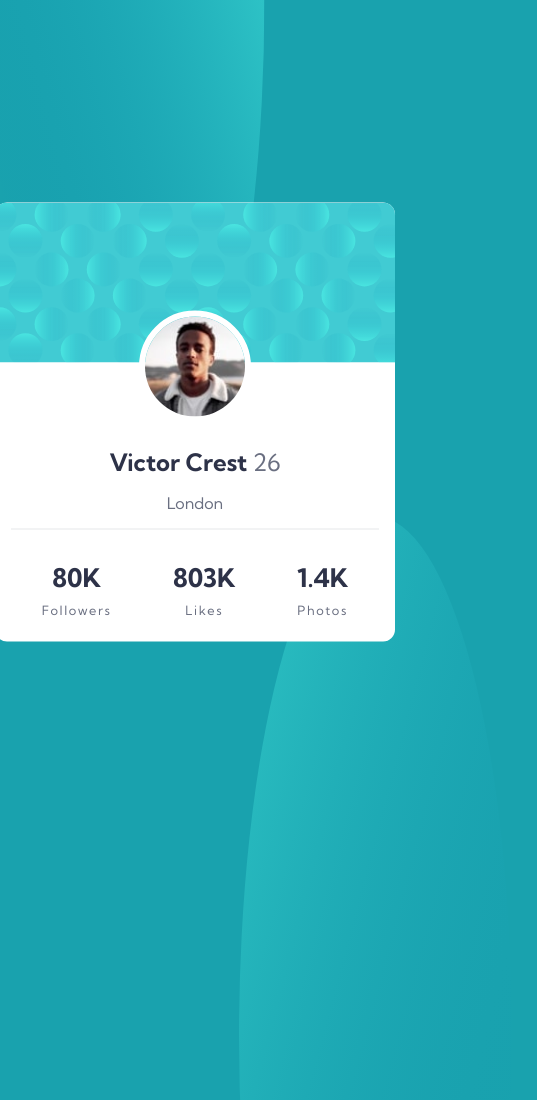
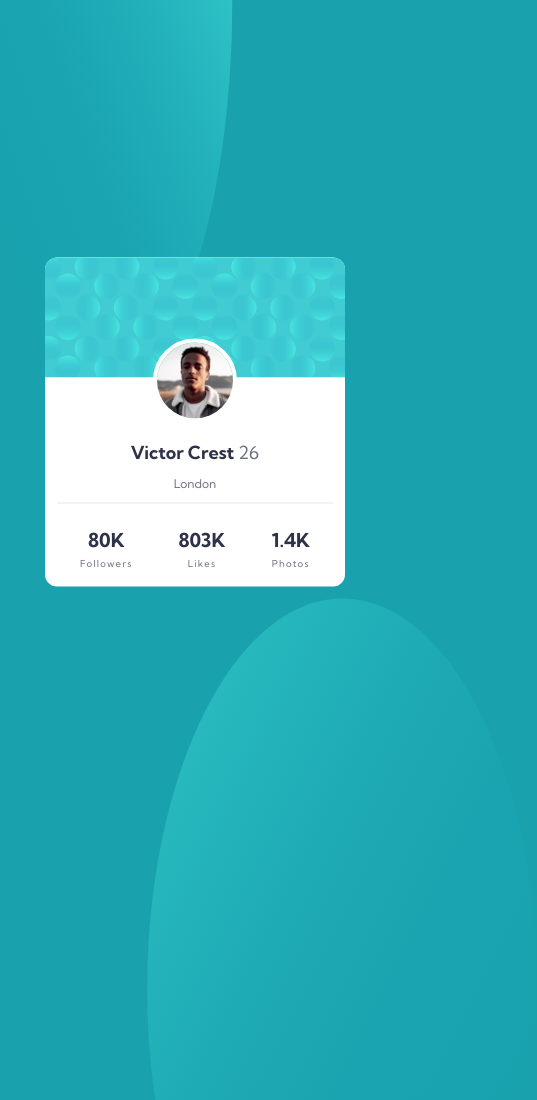
Before and after one commit to hassanahmadp/profile-card-component-main, a plain HTML site: page index.html in a window 390 px wide. Shown: the top 1100 px of the page, 537 px wide, since content can reach past the window. Drawn offline with Linux system fonts and the light colour scheme.

Commit message:
finished

```diff
--- a/css/styles.scss
+++ b/css/styles.scss
@@ -30,6 +30,7 @@ $colors: (
 
 body {
   height: 100vh;
+  width: 100vw;
   background-color: colors(dark-cyan);
   overflow: hidden;
   color: colors(very-dark-desaturated-blue);
@@ -120,3 +121,27 @@ h2 {
     }
   }
 }
+
+@media (max-width: 1050px) {
+  .bot-bubble {
+      width: 100vw;
+  }
+}
+
+@media (max-width: 700px) {
+    html {
+        font-size: 90%;
+    }
+}
+
+@media (max-width: 400px) {
+    html {
+        font-size: 75%;
+    }
+}
+
+@media (max-width: 300px) {
+    html {
+        font-size: 60%;
+    }
+}
```
Also changed, not shown: css/styles.css, 1 other file.
